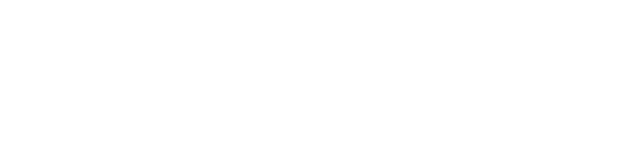
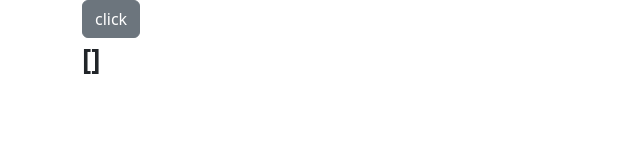
Before and after one commit to br4nc4/vue-email-list, a plain HTML site: page index.html in a window 1280 px wide. Shown: the whole page, without its empty margins (0-640 px from the left). Drawn offline with nearby package versions, Linux system fonts and the light colour scheme.

Commit message:
completed after ticket DOMENICO

```diff
--- a/index.html
+++ b/index.html
@@ -5,16 +5,18 @@
     <meta http-equiv="X-UA-Compatible" content="IE=edge">
     <meta name="viewport" content="width=device-width, initial-scale=1.0">
     <script src="https://cdn.jsdelivr.net/npm/vue@2/dist/vue.js"></script>
+
+    <link href="https://cdn.jsdelivr.net/npm/bootstrap@5.2.0-beta1/dist/css/bootstrap.min.css" rel="stylesheet" integrity="sha384-0evHe/X+R7YkIZDRvuzKMRqM+OrBnVFBL6DOitfPri4tjfHxaWutUpFmBp4vmVor" crossorigin="anonymous">
+
     <script src="https://cdnjs.cloudflare.com/ajax/libs/axios/0.20.0/axios.min.js"></script>
-    <link href="https://cdn.jsdelivr.net/npm/bootstrap@5.2.0-beta1/dist/css/bootstrap.min.css" rel="stylesheet" integrity="sha384-0evHe/X+R7YkIZDRvuzKMRqM+OrBnVFBL6DOitfPri4tjfHxaWutUpFmBp4vmVor" crossorigin="anonymous">
-    <link rel="stylesheet" href="https://cdnjs.cloudflare.com/ajax/libs/font-awesome/6.1.1/css/all.min.css">
     <title>Document</title>
 </head>
 <body>
     <div id="app">
         <div class="container">
-            <ul class="list-unstyled mail">
-                <li>{{listMail}}</li>
+            <button type="button" class="btn btn-secondary" @click="generateMails()">click</button>
+            <ul class="list-unstyled">
+                <li class="fs-3 fw-bold">{{mail}}</li>
             </ul>
         </div>
     </div>
--- a/script.js
+++ b/script.js
@@ -1,63 +1,18 @@
 new Vue({
     el:"#app",
     data:{
-        listMail: "",
+        mail: [],
     },
     methods:{
-        test: function(){
-            axios
-            .get("https://flynn.boolean.careers/exercises/api/random/mail")
-            .then((axiosResp)=>{
-                this.listMail = axiosResp.data.response;
-            })
+        generateMails: function(){
+            for (let i = 0; i < 10; i++) {
+                axios
+                .get("https://flynn.boolean.careers/exercises/api/random/mail")
+                .then(resp=>{
+                    this.mail.push(resp.data.response)
+                })
+            }
+            console.log(this.mail);
         }
     }
 });
-
-//TEST COME PRIMO APPROCCIO AD AXIOS
-/* axios
-.get("https://flynn.boolean.careers/exercises/api/random/mail")
-.then(function(axiosResp){
-    console.log(axiosResp.data.response);
-}) */
-
-/* //TEST PER GENERARE IN UN ARRAY 10 MAIL
-const mailUl = document.querySelector(".mail");
-function check(){
-    if(listMail.length === 10){
-        console.log("limite raggiunto");
-    }
-}
-const listMail = [];
-for(let i=0; i< 10; i++){
-    axios
-        .get("https://flynn.boolean.careers/exercises/api/random/mail")
-        .then((axiosResp)=>{
-            listMail.push(axiosResp.data.response);
-            check();
-            mailUl.innerText = listMail;
-        })
-}
-console.log(listMail); */
-
-
-
-/* methods:{
-    check: function(){
-        if (this.listMail === 10) {
-            console.log("raggiunto il numero massimo stabilito");
-        }
-    },
-    generateMails: function(){
-        const mailRender = document.getElementById("mail");
-        const url = "https://flynn.boolean.careers/exercises/api/random/mail";
-        for (let i = 0; i < 10; i++) {
-            axios
-                .get(url)
-                .then((axiosResponse)=>{
-                    this.listMail.push(axiosResponse.data.response);
-                    this.check();
-                    mailRender.innerText = this.listMail;
-                })
-        }
-    } */
```
